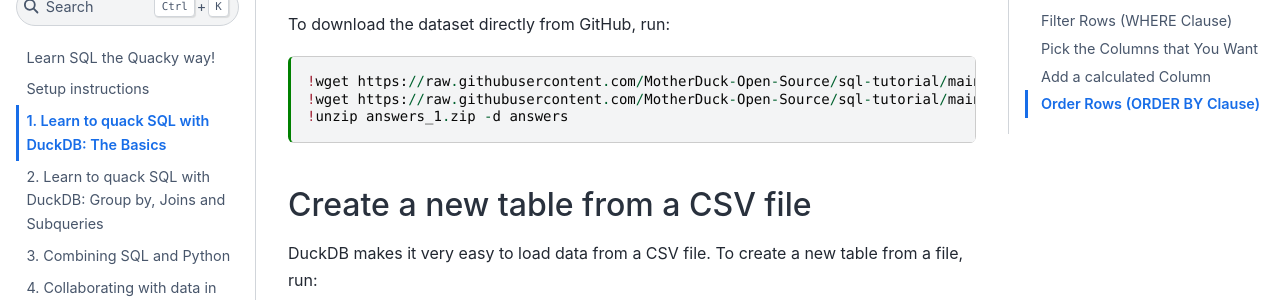
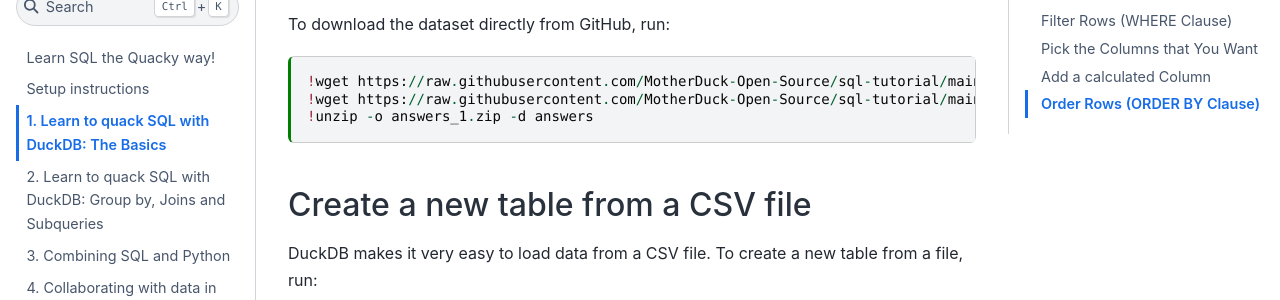
Before and after one commit to MotherDuck-Open-Source/sql-tutorial, a Jupyter Book: the page built from 1_intro-sql-1.md, in a window 1280 px wide and 900 px high, scrolled down 684 px. Shown: the part 152-452 px from the top of the window. Built offline with Jupyter Book 1.0.4 settings and Sphinx 7.4.7 and the Sphinx Book theme 1.1.4, drawn with Linux system fonts in a browser that asks for light colours.

````diff
--- a/1_intro-sql-1.md
+++ b/1_intro-sql-1.md
@@ -44,7 +44,7 @@ To download the dataset directly from GitHub, run:
 ```{code-cell}
 !wget https://raw.githubusercontent.com/MotherDuck-Open-Source/sql-tutorial/main/data/washington_weather.csv -q
 !wget https://raw.githubusercontent.com/MotherDuck-Open-Source/sql-tutorial/main/answers/answers_1.zip -q
-!unzip answers_1.zip -d answers
+!unzip -o answers_1.zip -d answers
 ```
 
 ## Create a new table from a CSV file
````
Also changed, not shown: 1 other file.
